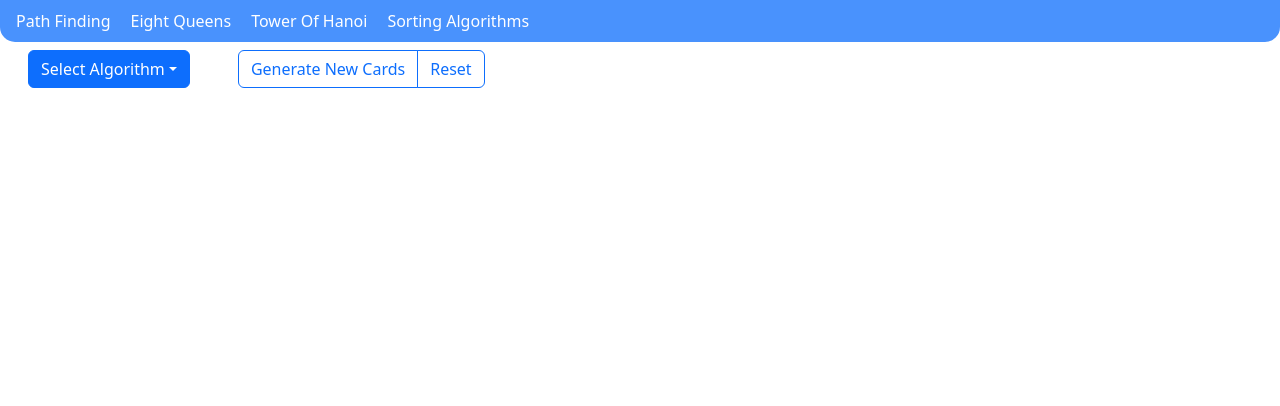
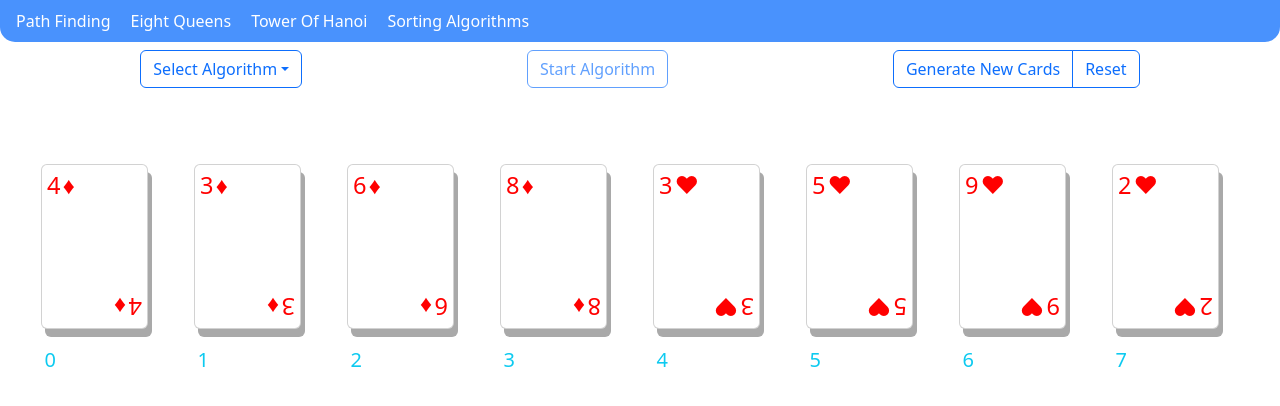
Before and after one commit to IvayloNikolov36/AlgorithmVisualiser, a React (Create React App) app in the folder algorithm-visualizer/: page /sorting in a window 1280 px wide. Shown: the top 406 px of the page. Built offline with nearby package versions, Linux system fonts and the light colour scheme.

Commit message:
start algorithm button, set dropdown title and algorithm ending fix

```diff
--- a/algorithm-visualizer/src/components/SortingAlgorithms.jsx
+++ b/algorithm-visualizer/src/components/SortingAlgorithms.jsx
@@ -1,5 +1,4 @@
-import { useEffect, useRef } from "react";
-import { useState } from "react";
+import { useEffect, useState } from "react";
 import { Card } from "../models/card";
 import { CardSuitEnum } from "../enums/card-suit.enum";
 import { cloneDeep, random } from "lodash";
@@ -9,7 +8,8 @@ import {
     InsertionSort,
     QuickSort,
     MergeSort,
-    SelectionSort
+    SelectionSort,
+    CardsContainer
 } from "./sorting";
 import { CardAttributelabel, CardsCount, EmptyLabel, WaitInSeconds } from "../constants/sorting-algorithms-constants";
 import { SortingAlgorithmEnum } from "../enums/sorting-algorithm.enum";
@@ -21,7 +21,7 @@ export function SortingAlgorithms() {
     const [cards, setCards] = useState([]);
     const [unsortedCards, setUnsortedCards] = useState([]);
     const [selectedSortAlgorithm, setSelectedSortAlgorithm] = useState(null);
-    const isSorting = useRef(false);
+    const [isSorting, setIsSorting] = useState(false);
 
     useEffect(() => {
         const initialCards = createCards();
@@ -82,13 +82,16 @@ export function SortingAlgorithms() {
         setCards(cloneDeep(unsortedCards));
     }
 
-    const endSorting = () => {
-        isSorting.current = false;
+    const endSorting = (cardElements) => {
+        setIsSorting(false);
+        setCards(cloneDeep(cardElements));
+    }
+
+    const startAlgorithm = () => {
+        setIsSorting(true);
     }
 
     const selectedSortingAlgorithm = (name) => {
-        isSorting.current = true;
-
         switch (name) {
             case SortingAlgorithmEnum.BubbleSort:
                 setSelectedSortAlgorithm(SortingAlgorithmEnum.BubbleSort);
@@ -109,7 +112,15 @@ export function SortingAlgorithms() {
         }
     }
 
-    const getAlogorithmNames = () => {
+    const getDropdownTitle = () => {
+        if (selectedSortAlgorithm === null) {
+            return 'Select Algorithm';
+        }
+
+        return selectedSortAlgorithm;
+    }
+
+    const getAlgorithmNames = () => {
         return [
             SortingAlgorithmEnum.BubbleSort,
             SortingAlgorithmEnum.QuickSort,
@@ -120,6 +131,10 @@ export function SortingAlgorithms() {
     }
 
     const renderSelectedAlgorithm = () => {
+        if (!isSorting) {
+            return <CardsContainer cardElements={cards} />;
+        }
+
         switch (selectedSortAlgorithm) {
             case SortingAlgorithmEnum.BubbleSort:
                 return (<BubbleSort elements={cards} swap={swap} endSorting={endSorting} />);
@@ -131,40 +146,46 @@ export function SortingAlgorithms() {
                 return (<InsertionSort elements={cards} endSorting={endSorting} />);
             case SortingAlgorithmEnum.MergeSort:
                 return (<MergeSort elements={cards} endSorting={endSorting} />);
-            default: return (<></>);
+            default: return;
         }
     }
 
     return (
         <div className="container-fluid">
-            <div className="d-flex justify-content-start px-3 py-2 gap-5">
+            <div className="d-flex justify-content-around px-3 py-2">
                 <DropdownButton
                     id="dropdown-sorting-algorithms"
-                    title="Select Algorithm"
-                    disabled={isSorting.current}
+                    title={getDropdownTitle()}
+                    variant="outline-primary"
+                    disabled={isSorting}
                 >
                     {
-                        getAlogorithmNames().map((name) => {
+                        getAlgorithmNames().map((name) => {
                             return <Dropdown.Item
                                 onClick={() => selectedSortingAlgorithm(name)}
                                 key={name}
-                            >
-                                {name}
+                            > {name}
                             </Dropdown.Item>
                         })
                     }
                 </DropdownButton>
+                <Button
+                    onClick={startAlgorithm}
+                    variant="outline-primary"
+                    disabled={isSorting || selectedSortAlgorithm === null}
+                > Start Algorithm
+                </Button>
                 <ButtonGroup>
                     <Button
                         onClick={generateNewCards}
                         variant="outline-primary"
-                        disabled={isSorting.current}
+                        disabled={isSorting}
                     > Generate New Cards
                     </Button>
                     <Button
                         onClick={reset}
                         variant="outline-primary"
-                        disabled={isSorting.current}
+                        disabled={isSorting}
                     > Reset
                     </Button>
                 </ButtonGroup>
--- a/algorithm-visualizer/src/components/sorting/BubbleSort.jsx
+++ b/algorithm-visualizer/src/components/sorting/BubbleSort.jsx
@@ -93,8 +93,7 @@ export function BubbleSort({ elements, swap, endSorting }) {
             await clearCardsSelectionsAndLabels([firstCard, secondCard]);
         }
 
-        isSorting.current = false;
-        endSorting();
+        endSorting(cardElements);
     }
 
     const clearCardsSelectionsAndLabels = async (cardsArr) => {
--- a/algorithm-visualizer/src/components/sorting/InsertionSort.jsx
+++ b/algorithm-visualizer/src/components/sorting/InsertionSort.jsx
@@ -77,7 +77,7 @@ export function InsertionSort({ elements, endSorting }) {
         setCardElements(cloneDeep(cardElements));
         await setTimeOutAfter(WaitInSeconds);
 
-        endSorting();
+        endSorting(cardElements);
     }
 
     const moveForward = async (cards, index) => {
--- a/algorithm-visualizer/src/components/sorting/MergeSort.jsx
+++ b/algorithm-visualizer/src/components/sorting/MergeSort.jsx
@@ -36,7 +36,7 @@ export function MergeSort({ elements, endSorting }) {
         setCardElements(cloneDeep(cardElements));
 
         isSorting.current = false;
-        endSorting();
+        endSorting(cardElements);
     }
 
     const slice = async (array, start, end) => {
--- a/algorithm-visualizer/src/components/sorting/QuickSort.jsx
+++ b/algorithm-visualizer/src/components/sorting/QuickSort.jsx
@@ -44,7 +44,7 @@ export function QuickSort({ elements, swap, endSorting }) {
         setCardElements(cloneDeep(cardElements));
 
         isSorting.current = false;
-        endSorting();
+        endSorting(cardElements);
     }
 
     const sortPartition = async (startIndex, endIndex) => {
--- a/algorithm-visualizer/src/components/sorting/SelectionSort.jsx
+++ b/algorithm-visualizer/src/components/sorting/SelectionSort.jsx
@@ -93,7 +93,7 @@ export function SelectionSort({ elements, swap, endSorting }) {
         await setTimeOutAfter(WaitInSeconds);
 
         isSorting.current = false;
-        endSorting();
+        endSorting(cardElements);
     }
 
     return (
```
